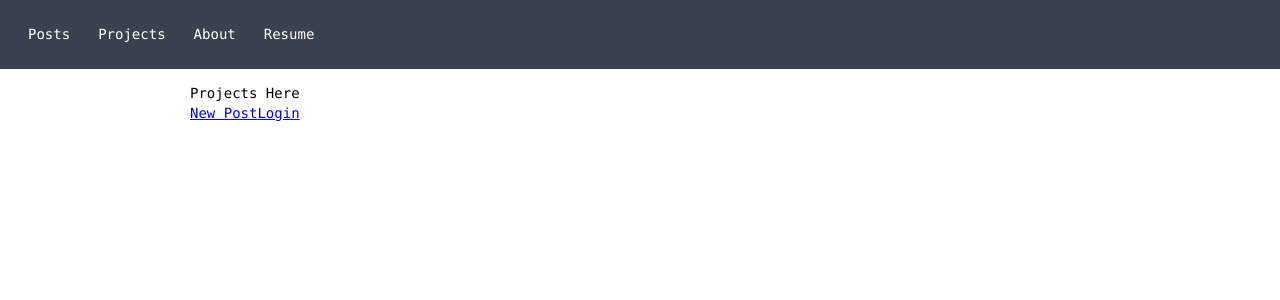
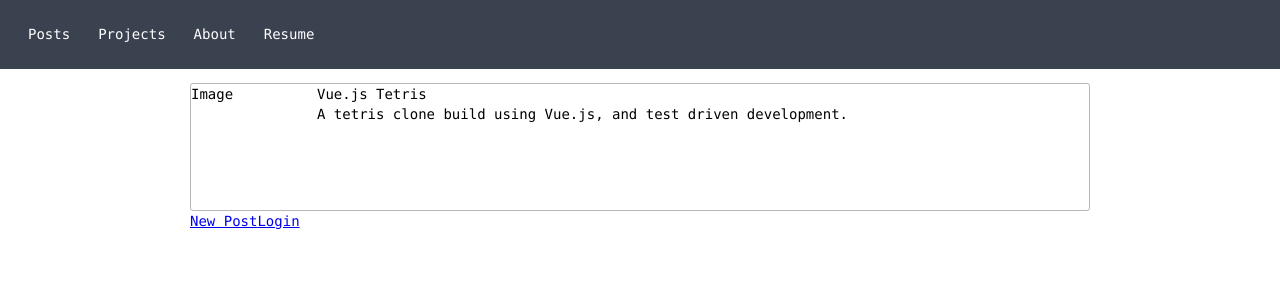
Before and after one commit to lmiller1990/react-blog, a React (Create React App) app: page /projects in a window 1280 px wide. Shown: the top 300 px of the page. Built offline with nearby package versions, Linux system fonts and the light colour scheme.

Commit message:
Add projects section

```diff
--- a/src/Projects.js
+++ b/src/Projects.js
@@ -1,5 +1,26 @@
-import React from 'react'
+import React, {Component} from 'react'
+import ProjectContainer from './Projects/ProjectContainer'
+import {ProjectList} from './Projects/ProjectList'
 
-const Projects = () => <div>Projects Here</div>
+class Projects extends Component {
+  constructor(props) {
+    super(props)
+
+    console.log(ProjectList, this.ProjectList)
+    this.state = {
+      projectList: ProjectList
+    }
+  }
+
+  render() {
+    return (
+      <div>
+        { ProjectList.map(project =>
+          <ProjectContainer project={project} key={project.id}/>
+        ) }
+      </div>
+    )
+  }
+}
 
 export default Projects
--- /dev/null
+++ b/src/Projects/ProjectContainer.js
@@ -0,0 +1,27 @@
+import React from 'react'
+import { MID_GREY } from '../Colors'
+import ProjectImage from './ProjectImage'
+
+const projectStyle = {
+  display: 'flex',
+  height: '9em',
+  flexDirection: 'row',
+  border: '1px solid ' + MID_GREY,
+  borderRadius: '3px',
+
+}
+
+const ProjectContainer = ({project}) =>
+  <div style={projectStyle}>
+    <ProjectImage />
+    <div>
+      <div>
+        {project.name}
+      </div>
+      <div>
+        {project.description}
+      </div>
+    </div>
+  </div>
+
+export default ProjectContainer
--- /dev/null
+++ b/src/Projects/ProjectImage.js
@@ -0,0 +1,11 @@
+import React from 'react'
+
+const imageStyle = {
+  width: '9em'
+}
+const ProjectImage = () =>
+  <div style={imageStyle}>
+    Image
+  </div>
+
+export default ProjectImage
--- /dev/null
+++ b/src/Projects/ProjectList.js
@@ -0,0 +1,11 @@
+const ProjectList = [
+  {
+    id: 0,
+    name: 'Vue.js Tetris',
+    description: 'A tetris clone build using Vue.js, and test driven development.',
+    sourceLink: 'https://github.com/lmiller1990/vue-tetris',
+    demoLink: 'https://lmiller1990.github.io/vue-tetris/'
+  }
+]
+
+export { ProjectList }
```
